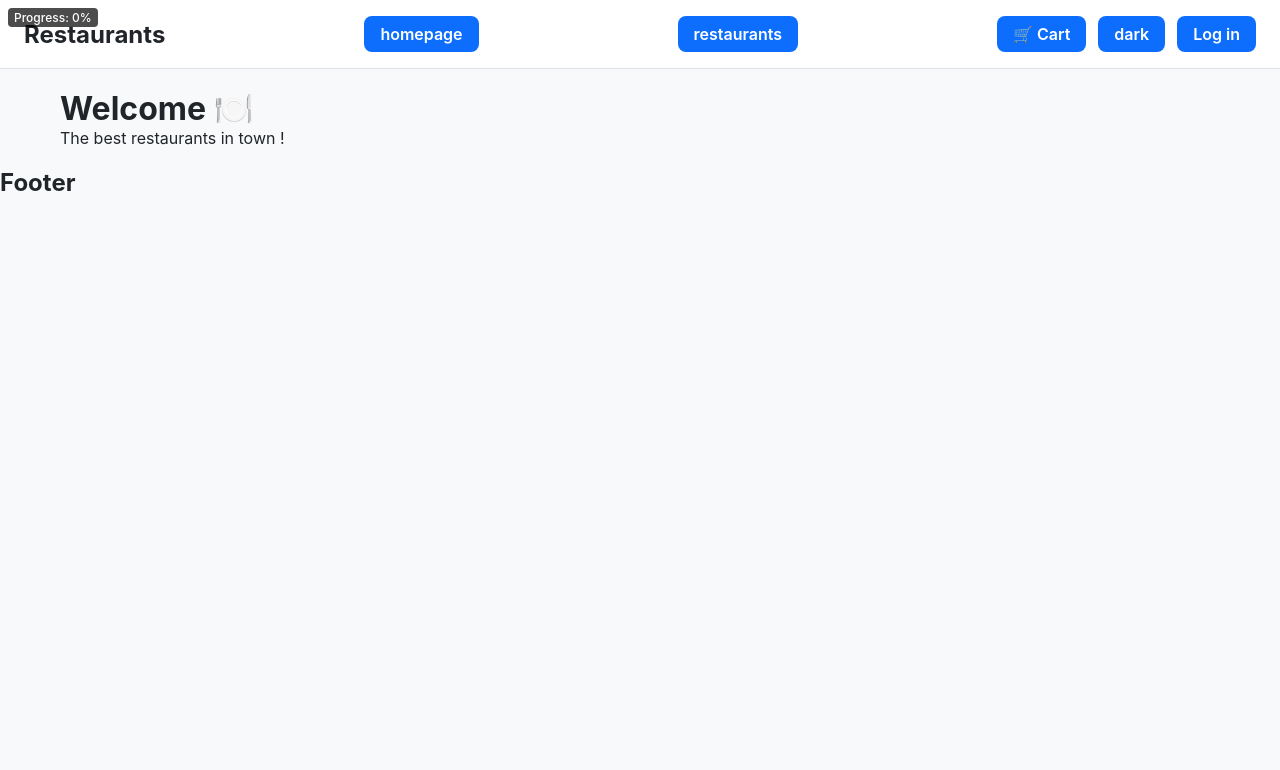
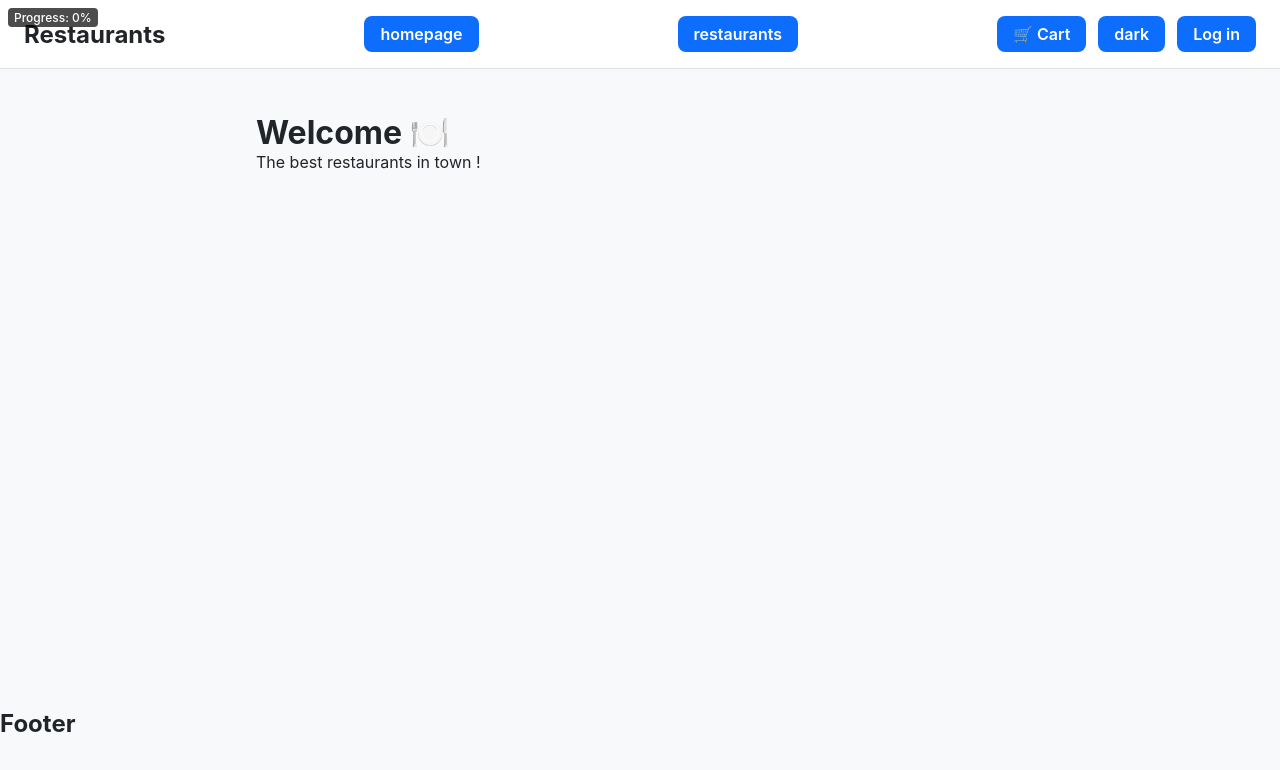
Before and after one commit to lapkinu/react-jsr-course, a React (Vite) app: page /homepage in a window 1280 px wide. Shown: the top 770 px of the page. Built offline with nearby package versions, Linux system fonts and the light colour scheme.

Commit message:
wip: change css styles

```diff
--- a/src/components/Tab/Tab.module.css
+++ b/src/components/Tab/Tab.module.css
@@ -10,7 +10,7 @@
   transition: all 0.2s;
   border: 1px solid var(--border-color);
   width: 80%;
-  height: 100px;
+  height: 80px;
   align-content: center;
 }
 
--- a/src/pages/DishPage/DishPage.module.css
+++ b/src/pages/DishPage/DishPage.module.css
@@ -1,5 +1,6 @@
 .container {
   max-width: 800px;
+  min-height: 600px;
   margin: 0 auto;
   padding: 24px 16px;
 }
--- a/src/pages/HomePage/HomePage.jsx
+++ b/src/pages/HomePage/HomePage.jsx
@@ -2,7 +2,7 @@ import styles from './HomePage.module.css';
 
 export const HomePage = () => {
   return (
-    <div className={styles.hero}>
+    <div className={styles.container}>
       <h1 className={styles.title}>Welcome 🍽️</h1>
       <p className={styles.subtitle}>The best restaurants in town !</p>
     </div>
--- a/src/pages/HomePage/HomePage.module.css
+++ b/src/pages/HomePage/HomePage.module.css
@@ -0,0 +1,6 @@
+.container {
+  max-width: 800px;
+  min-height: 600px;
+  margin: 0 auto;
+  padding: 24px 16px;
+}
--- a/src/pages/NotFoundPage/NotFoundPage.module.css
+++ b/src/pages/NotFoundPage/NotFoundPage.module.css
@@ -5,6 +5,7 @@
   justify-content: center;
   text-align: center;
   padding: 60px 20px;
+  min-height: 600px;
 }
 
 .icon {
--- a/src/pages/RestaurantPage/RestaurantPage.module.css
+++ b/src/pages/RestaurantPage/RestaurantPage.module.css
@@ -5,6 +5,7 @@
   padding: 20px;
   margin-bottom: 20px;
   box-shadow: var(--shadow);
+  min-height: 600px;
 }
 
 .link {
--- a/src/pages/RestaurantsPage/RestaurantsPage.jsx
+++ b/src/pages/RestaurantsPage/RestaurantsPage.jsx
@@ -12,7 +12,7 @@ export const RestaurantsPage = ({ title = 'Restaurants page' }) => {
     return <p className={styles.empty}>The list of restaurants is empty...</p>;
 
   return (
-    <div>
+    <div className={styles.container}>
       <RestaurantsPageTitle title={title} />
       <RestaurantTabsContainer restaurantIds={restaurantIds} />
     </div>
--- a/src/pages/RestaurantsPage/RestaurantsPage.module.css
+++ b/src/pages/RestaurantsPage/RestaurantsPage.module.css
@@ -4,3 +4,10 @@
   padding: 20px;
   text-align: center;
 }
+
+.container {
+  max-width: 800px;
+  min-height: 600px;
+  margin: 0 auto;
+  padding: 24px 16px;
+}
```
